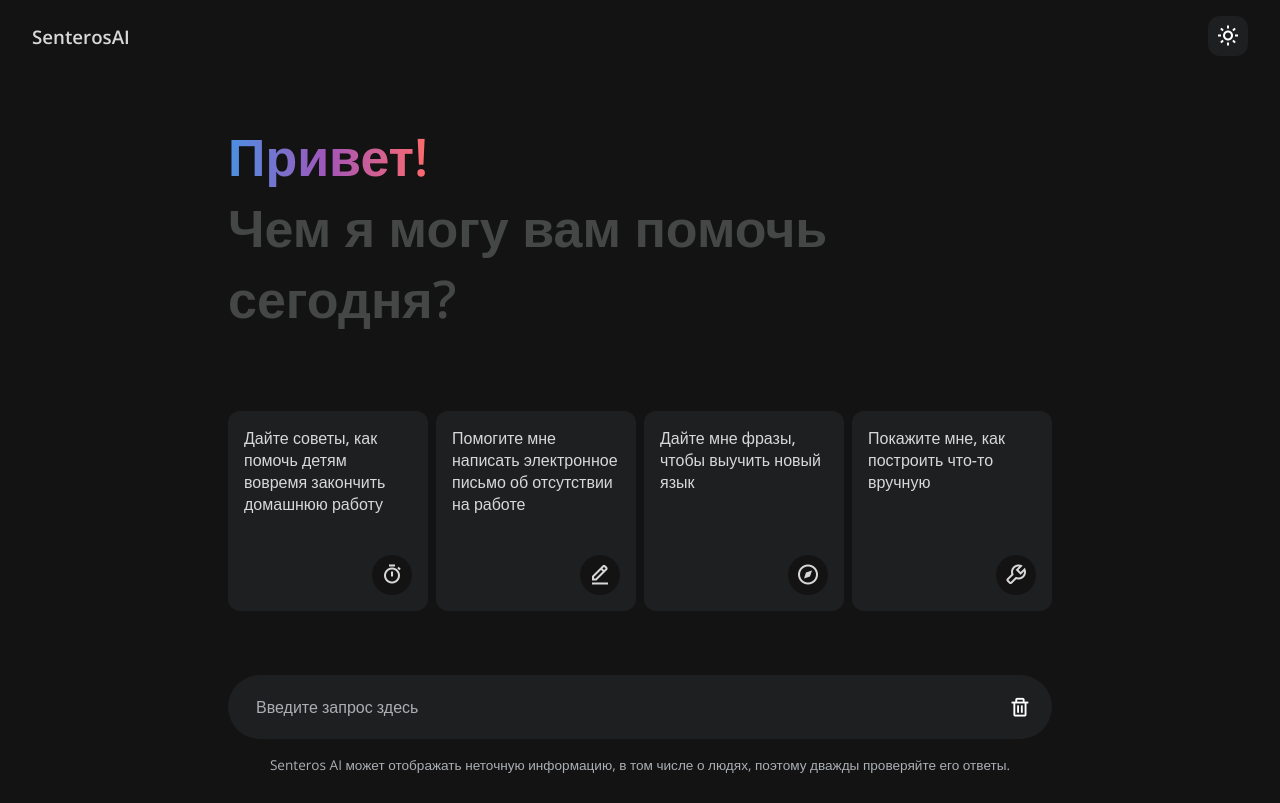
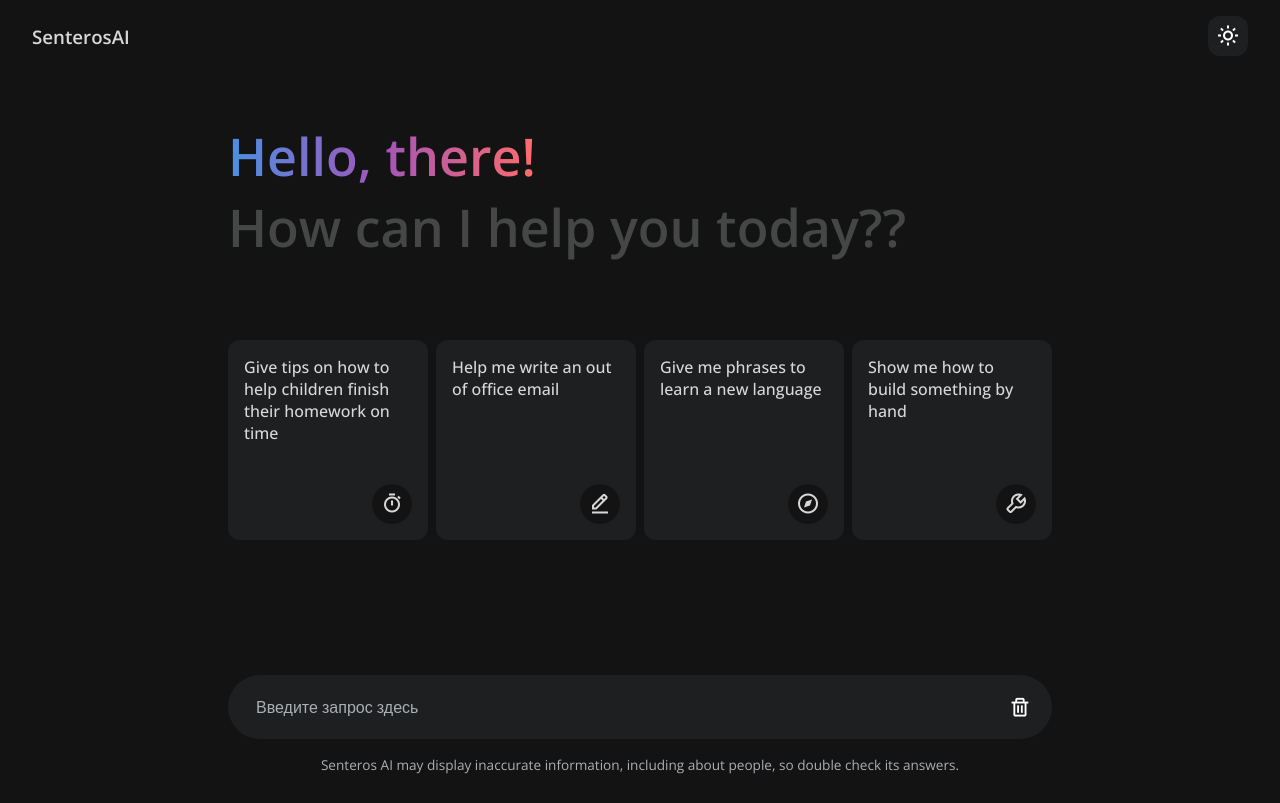
Before and after one commit to Senteros-ai/senteros.ai, a plain HTML site: page index.html in a window 1280 px wide. Drawn offline with nearby package versions, Linux system fonts and the light colour scheme.

Commit message:
index.html

```diff
--- a/index.html
+++ b/index.html
@@ -36,13 +36,13 @@
 
     <header class="header">
         <div class="header__title">
-            <h1>Привет!</h1>
-            <h2>Чем я могу вам помочь сегодня?</h2>
+            <h1>Hello, there!</h1>
+            <h2>How can I help you today??</h2>
         </div>
         <div class="suggests">
             <div class="suggests__item">
                 <p class="suggests__item-text">
-                    Дайте советы, как помочь детям вовремя закончить домашнюю работу
+                    Give tips on how to help children finish their homework on time
                 </p>
                 <div class="suggests__item-icon">
                     <i class='bx bx-stopwatch'></i>
@@ -50,7 +50,7 @@
             </div>
             <div class="suggests__item">
                 <p class="suggests__item-text">
-                    Помогите мне написать электронное письмо об отсутствии на работе
+                    Help me write an out of office email
                 </p>
                 <div class="suggests__item-icon">
                     <i class='bx bx-edit-alt'></i>
@@ -58,7 +58,7 @@
             </div>
             <div class="suggests__item">
                 <p class="suggests__item-text">
-                    Дайте мне фразы, чтобы выучить новый язык
+                    Give me phrases to learn a new language
                 </p>
                 <div class="suggests__item-icon">
                     <i class='bx bx-compass'></i>
@@ -66,7 +66,7 @@
             </div>
             <div class="suggests__item">
                 <p class="suggests__item-text">
-                    Покажите мне, как построить что-то вручную
+                    Show me how to build something by hand
                 </p>
                 <div class="suggests__item-icon">
                     <i class='bx bx-wrench'></i>
@@ -90,7 +90,7 @@
             </div>
         </form>
         <p class="prompt__disclaim">
-            Senteros AI может отображать неточную информацию, в том числе о людях, поэтому дважды проверяйте его ответы.
+            Senteros AI may display inaccurate information, including about people, so double check its answers.
         </p>
     </section>
 
```
